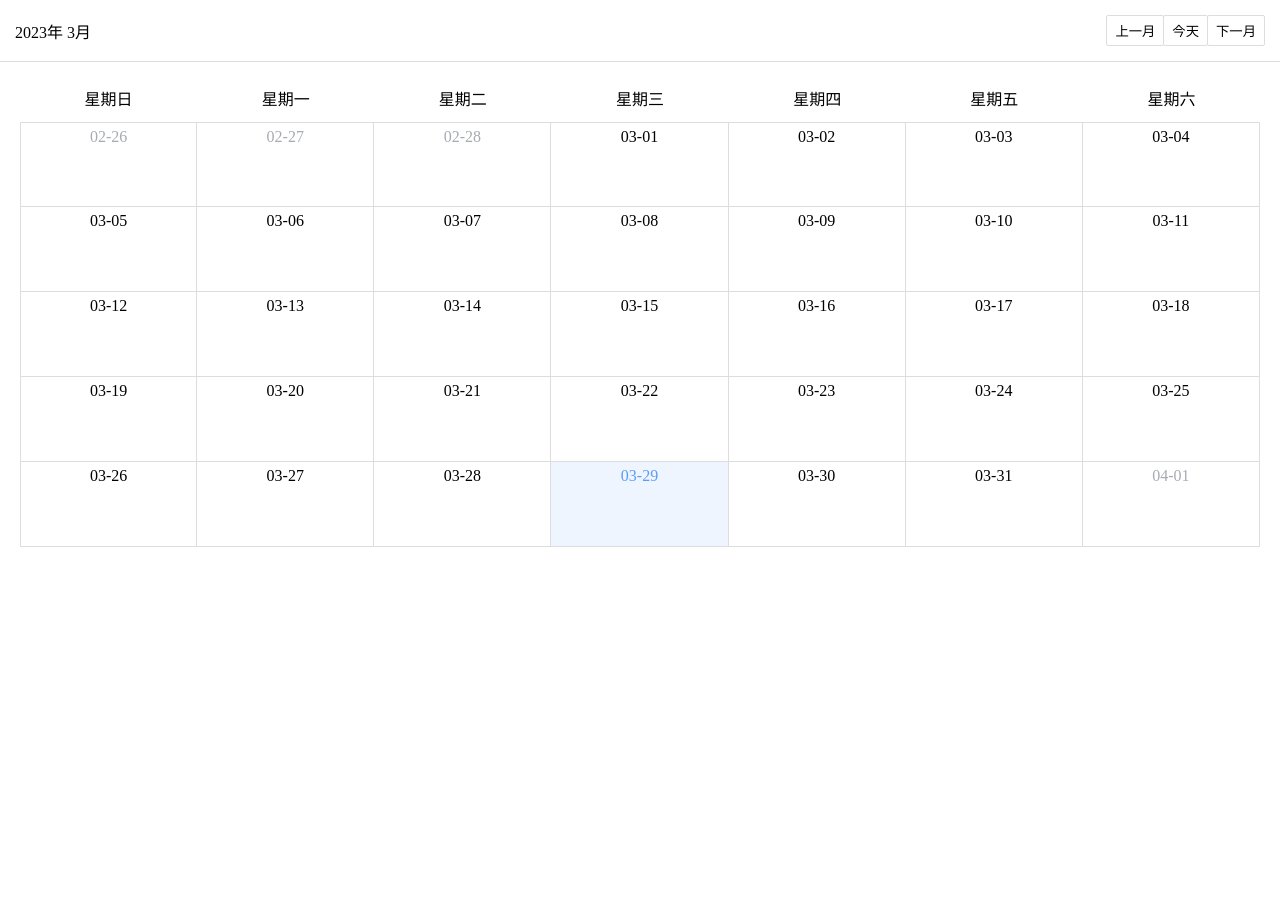
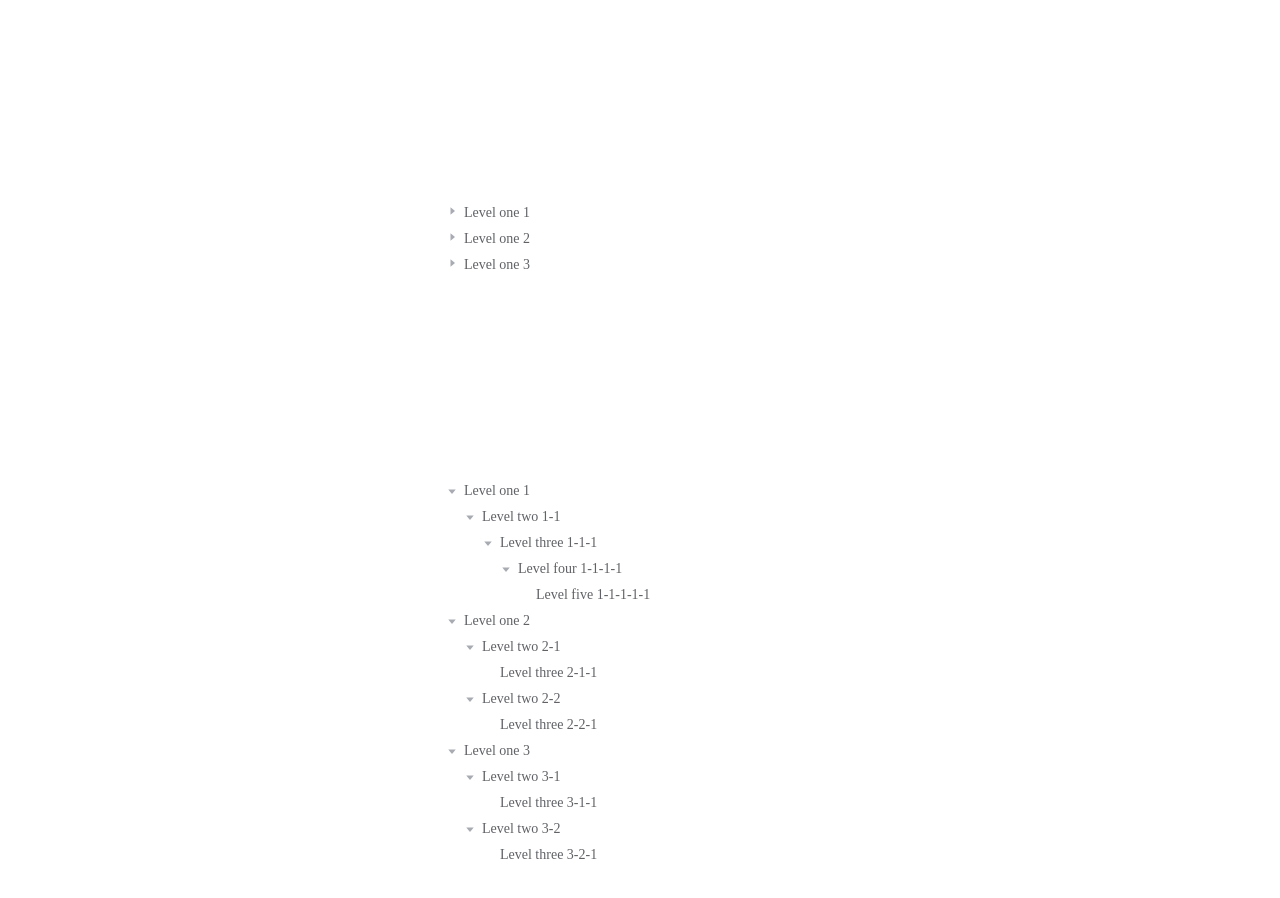
Before and after one commit to darkTang/custom-components-vue3, a Vue app: page / in a window 1280 px wide. Shown: the top 898 px of the page. Before the commit the page ends 800 px from the top, so only its background shows below. Built offline with nearby package versions, Linux system fonts and the light colour scheme.

Commit message:
完成coco-tree组件

```diff
--- a/src/App.vue
+++ b/src/App.vue
@@ -16,7 +16,14 @@
     <coco-skeleton width="400px" style="margin: 10px" animated />
     <coco-skeleton width="200px" height="200px" style="margin: 10px" circle animated />-->
     <!-- <el-skeleton animated /> -->
-    <coco-calendar :have-month="true" lang="zh" />
+    <!-- <coco-calendar lang="en" /> -->
+    <div>
+      <coco-tree :data="data" @node-click="handleNodeClick" />
+    </div>
+
+
+
+    <el-tree :data="data" default-expand-all @node-click="handleNodeClick" />
   </div>
 </template>
 
@@ -26,10 +33,92 @@ import CocoButton from '@/components/coco-button.vue'
 import CocoSwitch from '@/components/coco-switch.vue'
 import CocoSkeleton from '@/components/coco-skeleton.vue'
 import CocoCalendar from '@/components/coco-calendar.vue'
+import CocoTree from '@/components/coco-tree.vue'
 import { ref } from 'vue'
+
+const data: Tree[] = [
+  {
+    label: 'Level one 1',
+    children: [
+      {
+        label: 'Level two 1-1',
+        children: [
+          {
+            label: 'Level three 1-1-1',
+            children: [
+              {
+                label: 'Level four 1-1-1-1',
+                children: [
+                  {
+                    label: 'Level five 1-1-1-1-1',
+                  },
+                ],
+              },
+            ],
+          },
+        ],
+      },
+    ],
+  },
+  {
+    label: 'Level one 2',
+    children: [
+      {
+        label: 'Level two 2-1',
+        children: [
+          {
+            label: 'Level three 2-1-1',
+          },
+        ],
+      },
+      {
+        label: 'Level two 2-2',
+        children: [
+          {
+            label: 'Level three 2-2-1',
+          },
+        ],
+      },
+    ],
+  },
+  {
+    label: 'Level one 3',
+    children: [
+      {
+        label: 'Level two 3-1',
+        children: [
+          {
+            label: 'Level three 3-1-1',
+          },
+        ],
+      },
+      {
+        label: 'Level two 3-2',
+        children: [
+          {
+            label: 'Level three 3-2-1',
+          },
+        ],
+      },
+    ],
+  },
+]
+
+const defaultProps = {
+  children: 'children',
+  label: 'label',
+}
+
+const handleNodeClick = data => {
+  // console.log(data)
+}
+
+defineExpose({ handleNodeClick })
 </script>
 <style scoped>
 div {
+  width: 400px;
+  margin: 200px auto;
   text-align: center;
 }
 
--- /dev/null
+++ b/src/components/coco-tree.vue
@@ -0,0 +1,158 @@
+<template>
+  <div class="coco-tree">
+    <div class="coco-tree-node" v-for="item in treeData" :key="item.label">
+      <div
+        class="coco-tree-content"
+        :style="{'padding-left': item.depth * 20 + 'px'}"
+        @click.stop="toggle(item,treeData)"
+      >
+        <i
+          class="icon"
+          :class="{rotate: item.flag}"
+          :style="{color: item.children? '':'transparent'}"
+        >
+          <svg xmlns="http://www.w3.org/2000/svg" viewBox="0 0 1024 1024">
+            <path fill="currentColor" d="M384 192v640l384-320.064z" />
+          </svg>
+        </i>
+        <span class="label">{{item.label}}</span>
+      </div>
+      <div class="coco-tree-children" v-show="item.flag" ref="cocoTreeChildren">
+        <coco-tree v-if="item.children" :data="item.children" @node-click="handleNodeClick" />
+      </div>
+    </div>
+  </div>
+</template>
+
+<script setup lang="ts">
+import { type } from 'os'
+import { reactive, ref, nextTick, getCurrentInstance, onMounted } from 'vue'
+
+const props = defineProps({
+  data: {
+    type: Array,
+    required: true,
+  },
+  props: {
+    type: Object,
+    default: () => ({}),
+  },
+})
+const emit = defineEmits(['nodeClick'])
+const cocoTreeChildren = ref(null)
+const treeData = ref([])
+function handleData(data, num) {
+  if (typeof data !== 'object') return data
+  let target
+  if (Array.isArray(data)) {
+    target = []
+  } else {
+    target = {}
+    target.bgColor = false
+    target.depth = num
+    target.flag = false
+  }
+  if (data.children) num++
+  for (let key in data) {
+    if (data.hasOwnProperty(key)) {
+      target[key] = handleData(data[key], num)
+    }
+  }
+  return target
+}
+
+onMounted(() => {
+  treeData.value = handleData(props.data, 0)
+})
+
+const toggle = (item, treeData) => {
+  // function toggleProperty(data) {
+  //   data.forEach(item => {
+  //     item.children && toggleProperty(item.children)
+  //     item.bgColor = false
+  //   })
+  // }
+  // toggleProperty(window.treeData)
+  // item.bgColor = true
+  // console.log(window.treeData)
+  item.flag = !item.flag
+
+  emit('nodeClick', deleteProperties(item))
+  function deleteProperties(obj) {
+    if (typeof obj !== 'object') return obj
+    const target = Array.isArray(obj) ? [] : {}
+    for (let key in obj) {
+      if (obj.hasOwnProperty(key) && key !== 'depth' && key !== 'flag' && key !== 'bgColor') {
+        target[key] = deleteProperties(obj[key])
+      }
+    }
+    return new Proxy(target, {})
+  }
+}
+const { proxy } = getCurrentInstance()
+const handleNodeClick = data => {
+  proxy.$parent.handleNodeClick(data)
+}
+
+defineExpose({ handleNodeClick })
+</script>
+
+
+<style lang="less" scoped>
+.coco-tree {
+  width: 100%;
+  .coco-tree-node {
+    width: 100%;
+    .coco-tree-content {
+      height: 26px;
+      display: flex;
+      justify-content: flex-start;
+      align-items: center;
+      cursor: pointer;
+      .icon {
+        display: inline-block;
+        padding: 6px;
+        font-size: 12px;
+        color: #a8abb2;
+        svg {
+          width: 1em;
+          height: 1em;
+        }
+        &.rotate {
+          transform: rotate(90deg);
+        }
+      }
+      .label {
+        display: inline-block;
+        font-size: 14px;
+        color: #606266;
+      }
+      &:hover {
+        background-color: #f5f7fa;
+      }
+    }
+    .coco-tree-children {
+      background: transparent;
+      overflow: hidden;
+      transition: height 0.3s ease-in-out;
+    }
+  }
+}
+
+// .fade-enter-active {
+//   animation: fade 0.3s ease-in-out;
+// }
+
+// .fade-leave-active {
+//   animation: fade 0.3s ease-in-out reverse;
+// }
+
+// @keyframes fade {
+//   0% {
+//     max-height: 0;
+//   }
+//   100% {
+//     max-height: 1000px;
+//   }
+// }
+</style>
--- /dev/null
+++ b/src/components/test.html
@@ -0,0 +1,22 @@
+<!DOCTYPE html>
+<html lang="en">
+<head>
+  <meta charset="UTF-8">
+  <meta http-equiv="X-UA-Compatible" content="IE=edge">
+  <meta name="viewport" content="width=device-width, initial-scale=1.0">
+  <title>Document</title>
+  <style>
+    div {
+      width: fit-content;
+      margin: auto;
+      background: pink;
+    }
+  </style>
+</head>
+<body>
+  <div>
+    123
+  </div>
+  <span>1223</span>
+</body>
+</html>
--- a/src/main.ts
+++ b/src/main.ts
@@ -6,6 +6,5 @@ import App from './App.vue'
 
 const app = createApp(App)
 
-
 app.use(ElementPlus)
 app.mount('#app')
```
